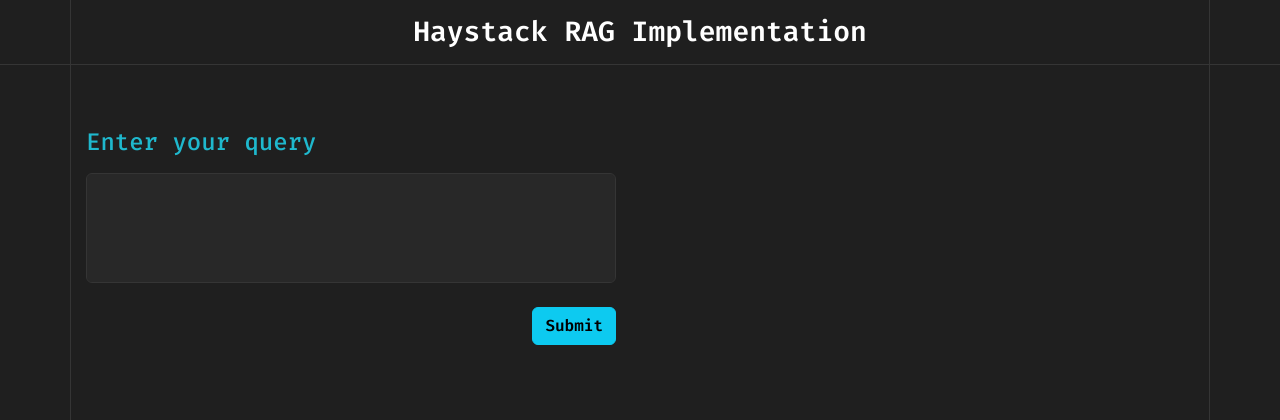
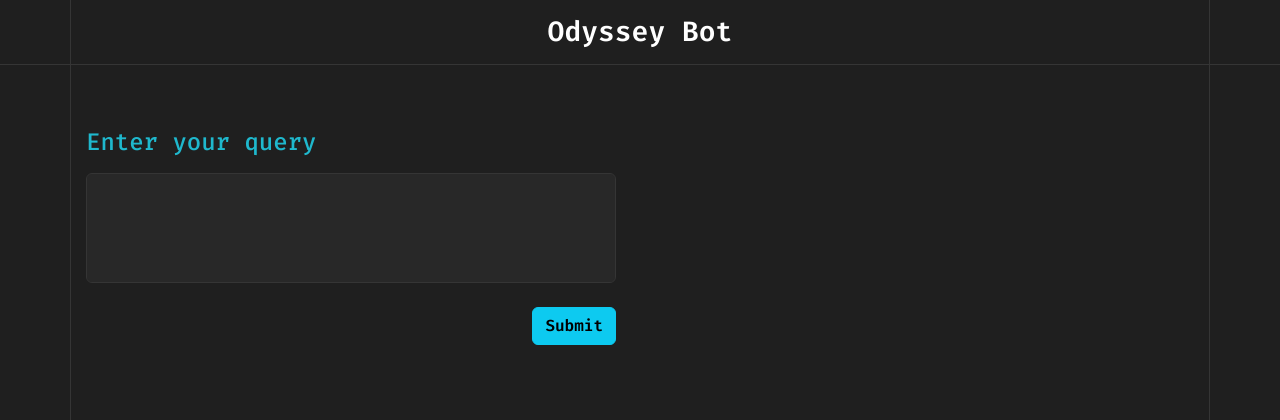
Before and after one commit to rskbansal/Hack-AI-thon, a FastAPI app: page / in a window 1280 px wide. Shown: the top 420 px of the page. Run offline with FastAPI, Linux system fonts and the light colour scheme; some libraries are stand-ins or nearby versions.

Commit message:
update title

```diff
--- a/templates/index.html
+++ b/templates/index.html
@@ -3,7 +3,7 @@
   <head>
     <meta charset="utf-8">
     <meta name="viewport" content="width=device-width, initial-scale=1">
-    <title>Haystack RAG Implementation</title>
+    <title>Odyssey Bot</title>
     <link href="https://cdn.jsdelivr.net/npm/bootstrap@5.3.2/dist/css/bootstrap.min.css" rel="stylesheet" integrity="sha384-T3c6CoIi6uLrA9TneNEoa7RxnatzjcDSCmG1MXxSR1GAsXEV/Dwwykc2MPK8M2HN" crossorigin="anonymous">
     <style>
         @import url('https://fonts.googleapis.com/css2?family=Fira+Code:wght@300;400;500;600;700&display=swap');
@@ -57,7 +57,7 @@
   <body>
     <section>
         <div class="header fixed-top w-100">
-            <h1>Haystack RAG Implementation</h1>
+            <h1>Odyssey Bot</h1>
         </div>
         <div class="container">
             <div class="row">
```
